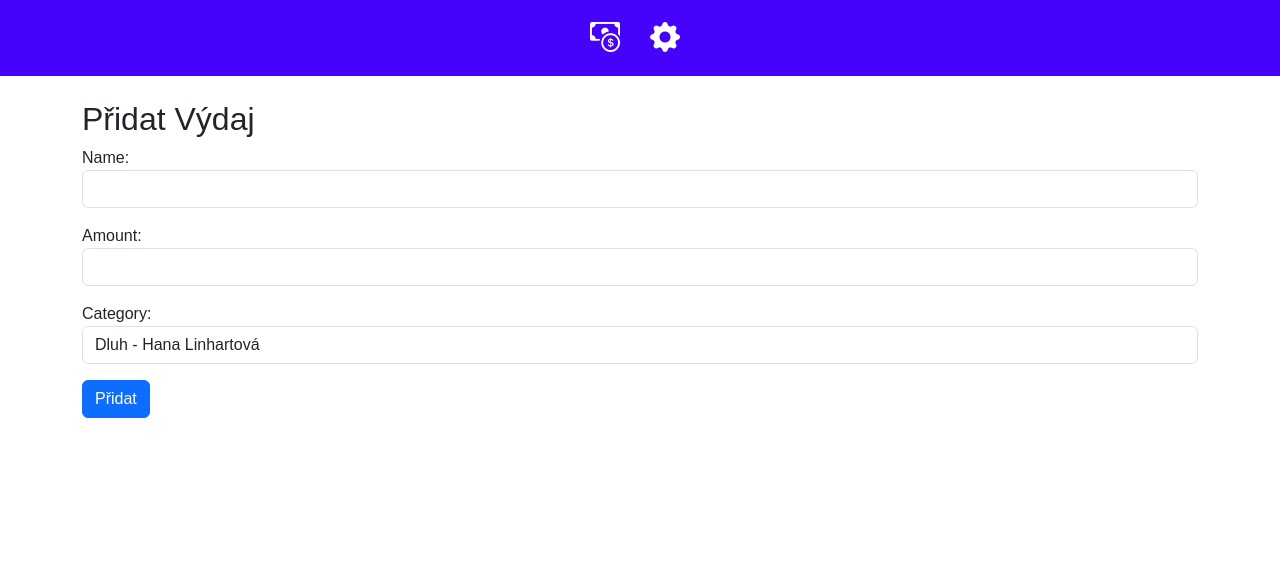
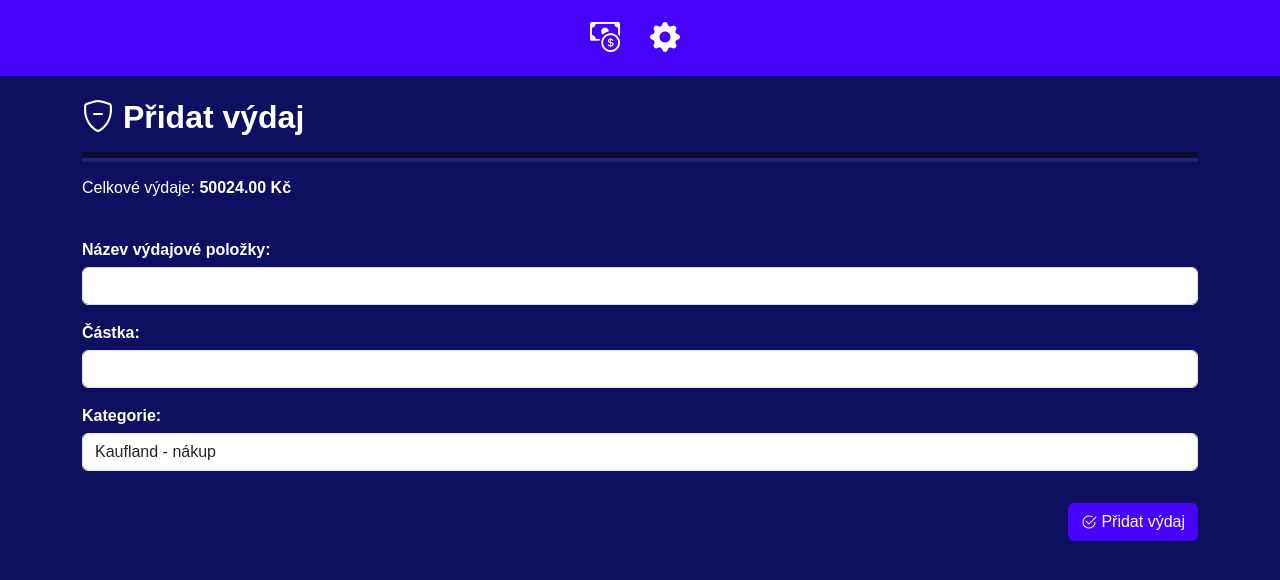
Before and after one commit to Postaczech2021/Finance, a Django app: page /add_outcome/ in a window 1280 px wide. Shown: the top 580 px of the page. Run offline with Django 5.2, Linux system fonts and the light colour scheme; data comes from the database, SQL or seed files in the repository; both versions use the stored data as it was after the commit.

Commit message:
change somethings

```diff
--- a/finance_project/finance_app/forms.py
+++ b/finance_project/finance_app/forms.py
@@ -11,14 +11,14 @@ class IncomeForm(forms.ModelForm):
             'category': forms.Select(attrs={'class': 'form-control'}),
         }
         labels = {
-                    'name': 'Název příjmové položky',
-                    'amount': 'Částka',
-                    'category': 'Kategorie',
-                }
+            'name': 'Název položky',
+            'amount': 'Částka',
+            'category': 'Kategorie',
+        }
 
-        def __init__(self, *args, **kwargs):
-            super().__init__(*args, **kwargs)
-            self.fields['category'].queryset = Category.objects.filter(is_income=True)
+    def __init__(self, *args, **kwargs):
+        super().__init__(*args, **kwargs)
+        self.fields['category'].queryset = Category.objects.filter(is_income=True).order_by('-name')
 
 class OutcomeForm(forms.ModelForm):
     class Meta:
@@ -30,6 +30,15 @@ class OutcomeForm(forms.ModelForm):
             'category': forms.Select(attrs={'class': 'form-control'}),
 
         }
+        labels = {
+            'name': 'Název výdajové položky',
+            'amount': 'Částka',
+            'category': 'Kategorie',
+        }
+
+    def __init__(self, *args, **kwargs):
+        super().__init__(*args, **kwargs)
+        self.fields['category'].queryset = Category.objects.filter(is_income=False)
 
 class CategoryForm(forms.ModelForm):
     class Meta:
@@ -41,7 +50,5 @@ class CategoryForm(forms.ModelForm):
 
         }
         labels = {
-
-                     'is_income':'Pouze příjmová kategorie',
-
+            'is_income':'Pouze příjmová kategorie',
         }
--- a/finance_project/finance_app/models.py
+++ b/finance_project/finance_app/models.py
@@ -1,7 +1,7 @@
 from django.db import models
 
 class Category(models.Model):
-    name = models.CharField(max_length=100, unique=True, default='Jiné')
+    name = models.CharField(max_length=100, unique=True, default=1)
     is_income = models.BooleanField(default=False)
 
     def __str__(self):
--- a/finance_project/finance_app/templates/add_outcome.html
+++ b/finance_project/finance_app/templates/add_outcome.html
@@ -1,10 +1,16 @@
 {% extends "base.html" %}
 
 {% block content %}
-<h2>Přidat Výdaj</h2>
-<form method="post">
+
+<h2 class="py-2"> <i class="bi bi-shield-minus"></i> Přidat výdaj</h2>
+<div class="hr-container">
+    <hr class="hr-main">
+    <hr class="hr-secondary">
+</div>
+<h6 class="py-3">Celkové výdaje: <strong>{{ outcome_all|floatformat:2 }} Kč </strong></h6>
+<form class="mt-4" method="post">
     {% csrf_token %}
     {{ form.as_p }}
-    <button type="submit" class="btn btn-primary">Přidat</button>
+    <button type="submit" class="mt-3 btn darkbtn float-end"><i style="position:relative;top:1px !important;" class="bi bi-check2-circle"></i> Přidat výdaj</button>
 </form>
 {% endblock %}
--- a/finance_project/finance_app/templates/base.html
+++ b/finance_project/finance_app/templates/base.html
@@ -8,12 +8,58 @@
     <link href="https://cdn.jsdelivr.net/npm/bootstrap@5.3.0/dist/css/bootstrap.min.css" rel="stylesheet">
     <link href="https://fonts.googleapis.com/css2?family=Roboto:wght@400;700&display=swap" rel="stylesheet">
     <link rel="stylesheet" href="https://cdn.jsdelivr.net/npm/bootstrap-icons@1.11.3/font/bootstrap-icons.min.css">
-    <link rel="stylesheet" href="{% static 'css/styles.css' %}">
+
 </head>
 <body>
+<style>
+
+    body {
+
+background-color:#0f0f61;
+color:white;
+
+}
+label {font-weight:bold;
+margin-bottom:5px;
+
+}
+    .darkbtn {
+
+    background-color: #4503fc !important;
+    color:white;
+}
+
+    h2 {
+font-weight:bold !important;}
+
+.hr-container {
+    display: flex;
+    flex-direction: column;
+}
+
+.hr-main {
+    height: 6px;
+    min-width: 350px;
+    background-color: #0a0a33;
+    border: none;
+    margin: 0; /* Odstraní mezery kolem čáry */
+    margin-top:5px;
+    opacity:1;
+}
+
+.hr-secondary {
+    height: 4px;
+    min-width: 350px;
+    background-color: #21216f;
+    border: none;
+    margin: 0; /* Odstraní mezery kolem čáry */
+    opacity:1;
+    margin-bottom:15px;
+}
+</style>
     <div class="container mt-4">
     {% include 'menu.html' %}
-    <div style="height:40px;"></div>
+    <div style="height:30px;"></div>
         {% block content %}
         {% endblock %}
     </div>
--- a/finance_project/finance_app/templates/menu.html
+++ b/finance_project/finance_app/templates/menu.html
@@ -9,14 +9,15 @@
         <div class="close-icon" onclick="toggleMenu()">×</div>
         <a href="{% url 'add_income' %}">  <i class="bi bi-shield-plus"></i>   Přidat příjem</a>
         <hr>
-        <a href="{% url 'add_outcome' %}">  <i class="bi bi-shield-minus"></i>  Přidat výdej</a>
+        <a href="{% url 'add_outcome' %}">  <i class="bi bi-shield-minus"></i>  Přidat výdaj</a>
         <hr>
         <a href="{% url 'list_transactions' %}"><i class="bi bi-receipt"></i>   Seznam transakcí</a>
 <hr>
     </div>
     <div class="settings" id="settings">
         <div class="close-icon" onclick="toggleSettings()">×</div>
-        <a href="{% url 'manage_categories' %}">  <i class="bi bi-tools"></i>   Manage Categories</a>
+        <a href="{% url 'manage_categories' %}">  <i class="bi bi-tools"></i> Správa kategorií</a>
+        <hr>
     </div>
 </div>
 
@@ -25,6 +26,11 @@
         font-family: Arial, sans-serif;
         margin-top: 60px;
         padding: 0;
+    }
+
+    hr {
+
+        margin: 0px !important;
     }
 
     .menu-c {
@@ -62,7 +68,7 @@
         background-color: rgba(0, 0, 0, 0.9);
         color: white;
         z-index: 999;
-        padding-top: 20px;
+        padding-top: 0px;
         transition: transform 0.3s ease-in-out;
         transform: translateX(-100%);
         font-size: 18px;
@@ -70,7 +76,7 @@
     }
 
     .menu a, .settings a {
-        padding: 10px 20px;
+        padding: 20px 20px;
         text-decoration: none;
         color: white;
         display: block;
@@ -83,7 +89,7 @@
 
     .close-icon {
         position: absolute;
-        top: 20px;
+        top: 8px;
         right: 20px;
         font-size: 30px;
         cursor: pointer;
--- a/finance_project/finance_app/views.py
+++ b/finance_project/finance_app/views.py
@@ -4,30 +4,38 @@ from django.shortcuts import render, redirect, get_object_or_404
 from .models import Income, Outcome, Category
 from django.db.models import Sum
 from .forms import IncomeForm, OutcomeForm, CategoryForm
+from django.core.cache import cache
 
 def index(request):
     return render(request, 'index.html')
 
 def add_income(request):
+    cache.clear()
     income_all = Income.objects.aggregate(Sum('amount'))['amount__sum'] or 0
+    print("Zavolání funkce add_income")  # Přidáno pro kontrolu
     if request.method == 'POST':
         form = IncomeForm(request.POST)
         if form.is_valid():
             form.save()
-            return redirect('index')
+            form = IncomeForm()
+            income_all = Income.objects.aggregate(Sum('amount'))['amount__sum'] or 0
     else:
         form = IncomeForm()
+        print(form.fields['category'].queryset)  # Přidáno pro kontrolu
     return render(request, 'add_income.html', {'form': form,'income_all':income_all})
 
 def add_outcome(request):
+    cache.clear()
+    outcome_all = Outcome.objects.aggregate(Sum('amount'))['amount__sum'] or 0
     if request.method == 'POST':
         form = OutcomeForm(request.POST)
         if form.is_valid():
             form.save()
-            return redirect('index')
+            form =OutcomeForm()
+            outcome_all = Outcome.objects.aggregate(Sum('amount'))['amount__sum'] or 0
     else:
         form = OutcomeForm()
-    return render(request, 'add_outcome.html', {'form': form})
+    return render(request, 'add_outcome.html', {'form': form,'outcome_all':outcome_all})
 
 def list_transactions(request):
     incomes = Income.objects.all()
```
Also changed, not shown: finance_project/finance_app/templates/add_income.html (+6 -45 lines), finance_project/finance_app/templates/list.html (+11 -5 lines), finance_project/db.sqlite3.
